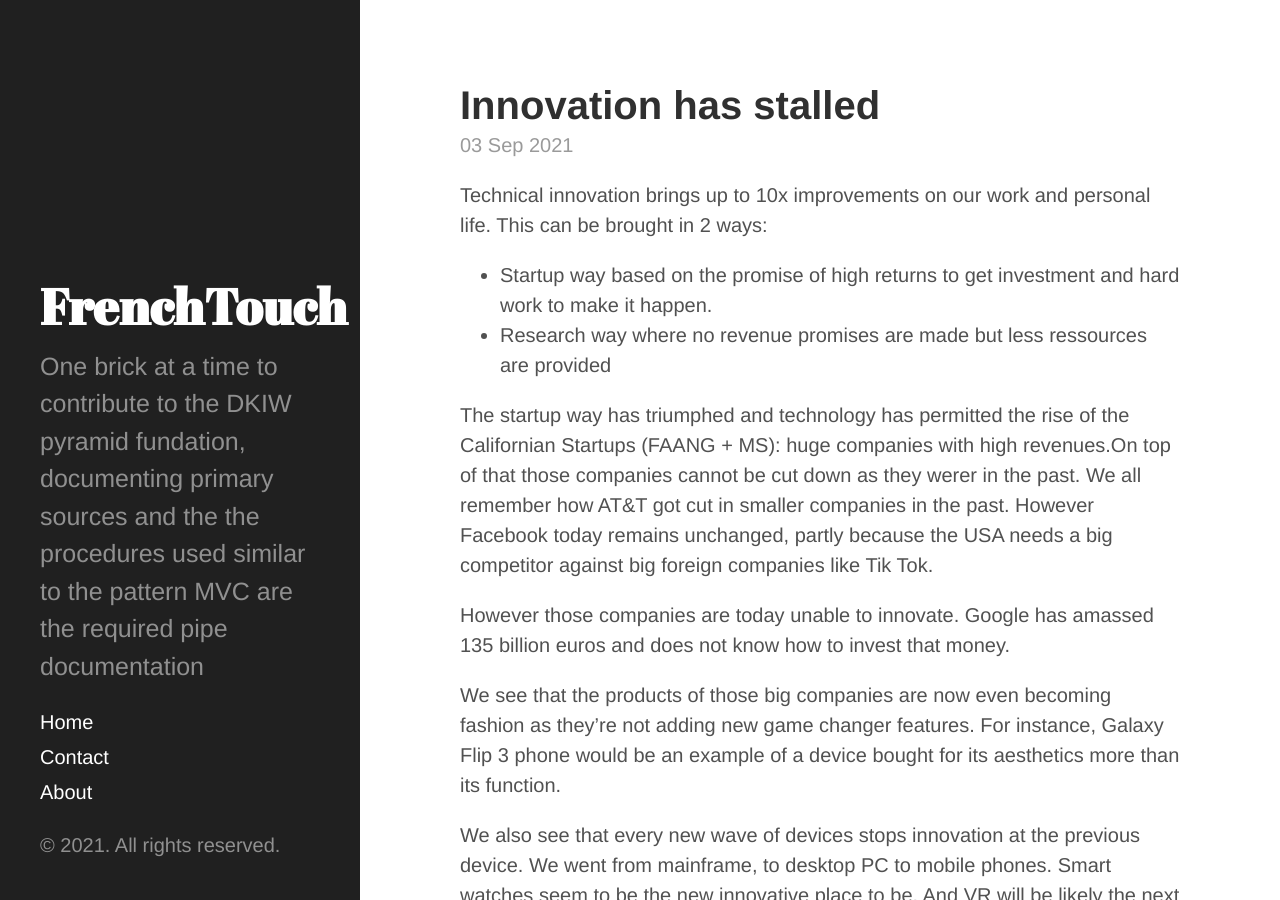
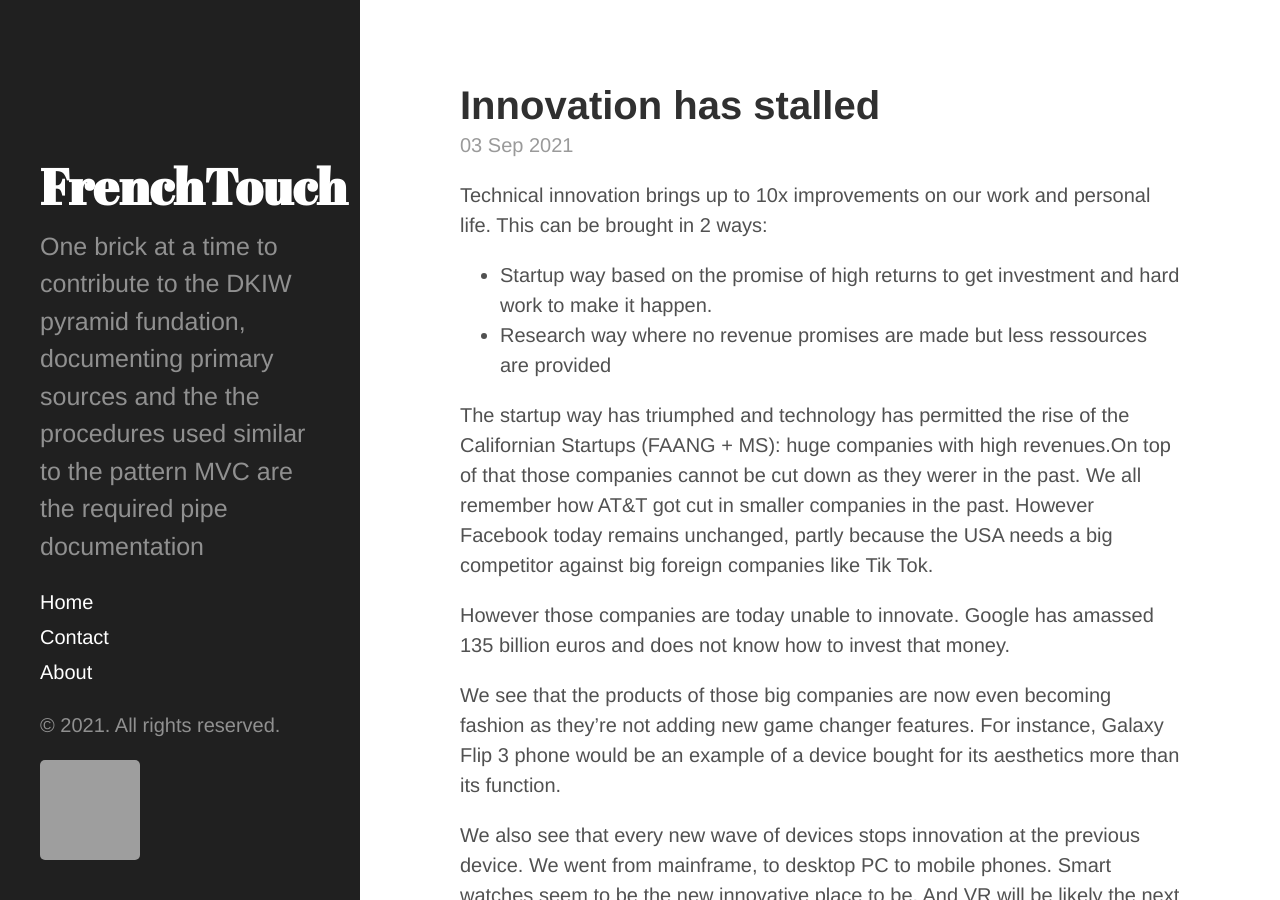
Before and after one commit to touch4tech/touch4tech, a Jekyll site: the page built from index.html, in a window 1280 px wide and 900 px high. Built offline with Jekyll 4.4.1, drawn with Linux system fonts in a browser that asks for light colours; the list of posts is cut into pages by our own code.

Commit message:
Update sidebar.html

```diff
--- a/_includes/sidebar.html
+++ b/_includes/sidebar.html
@@ -29,5 +29,6 @@
     </nav>
 
     <p>&copy; {{ site.time | date: '%Y' }}. All rights reserved.</p>
+    <a href="{{site.url}}atom.xml"><img border="0" alt="Subscribe to What's New" src="{{site.url}}public/img/rss.png" width="100" height="100">
   </div>
 </div>
```
